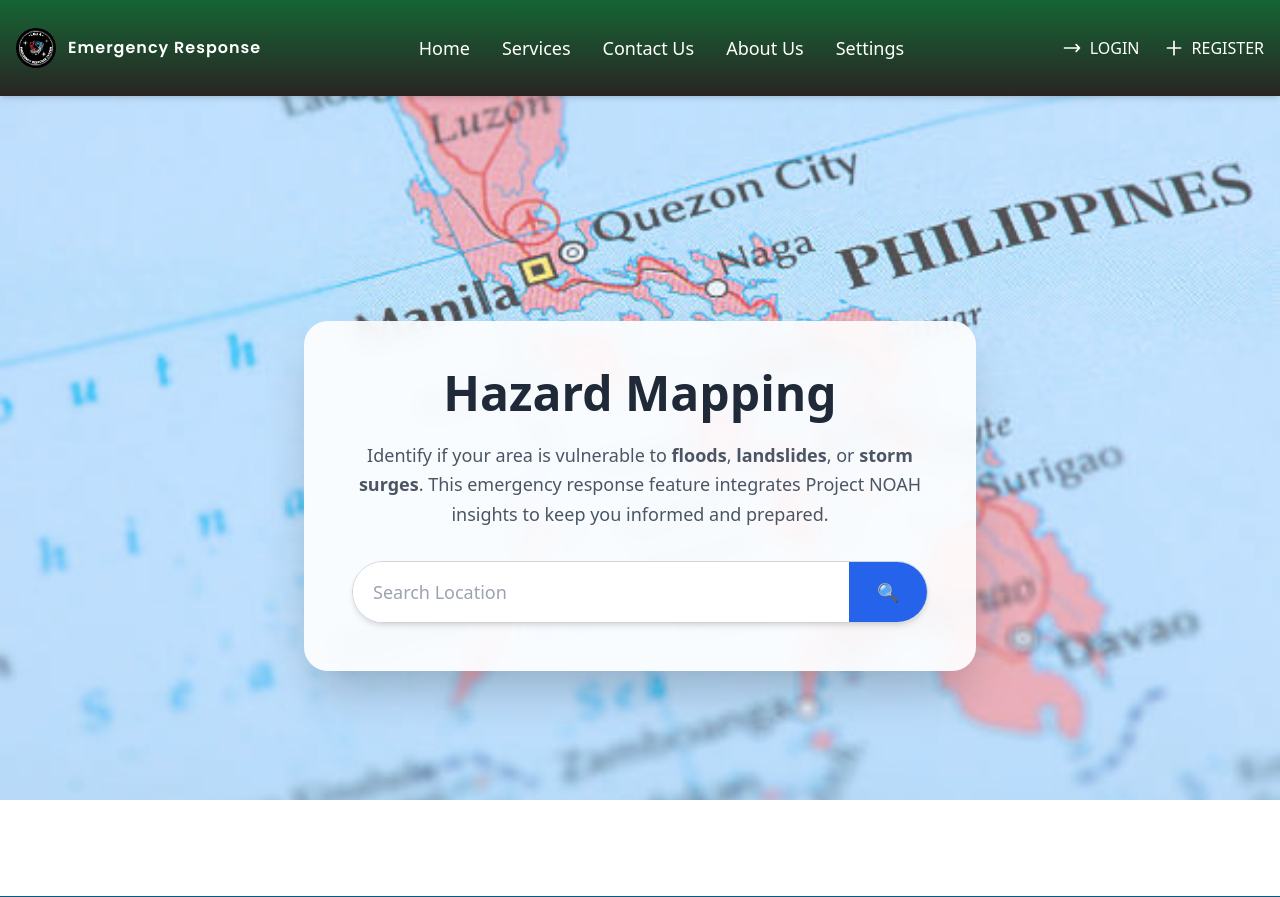
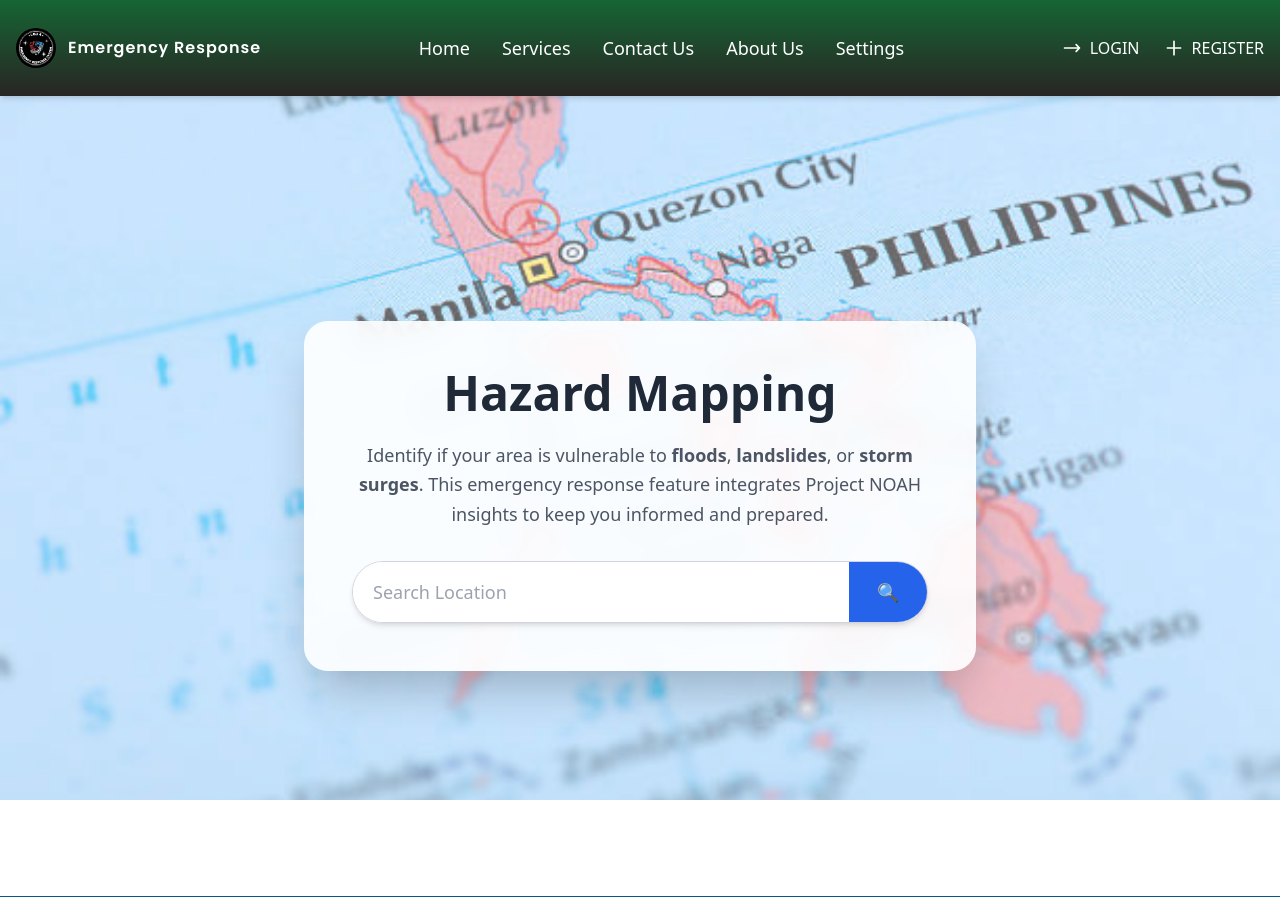
Before and after one commit to Haruzachi/response, a PHP site: page /index/dashboard.php in a window 1280 px wide. Shown: the top 897 px of the page. Run offline with PHP 8.4, Linux system fonts and the light colour scheme; some libraries are stand-ins or nearby versions.

Commit message:
update all changes

```diff
--- a/index/dashboard.php
+++ b/index/dashboard.php
@@ -161,11 +161,10 @@ if ($_SERVER["REQUEST_METHOD"] === "POST" && !empty($_POST['feedback'])) {
   <!---============================== MAIN CONTENT ==============================--->
   <main class="flex-1 pt-24">
 
- <!-- Background map -->
-<div class="absolute inset-0 z-0 h-screen w-full">
+<div class="fixed inset-0 z-0">
   <img src="../img/Map.png"
        alt="Hazard Map Background"
-       class="w-full h-full object-cover object-center opacity-70">
+       class="w-full h-full object-cover object-center opacity-60">
 </div>
 
   <!-- Overlay Container -->
```
